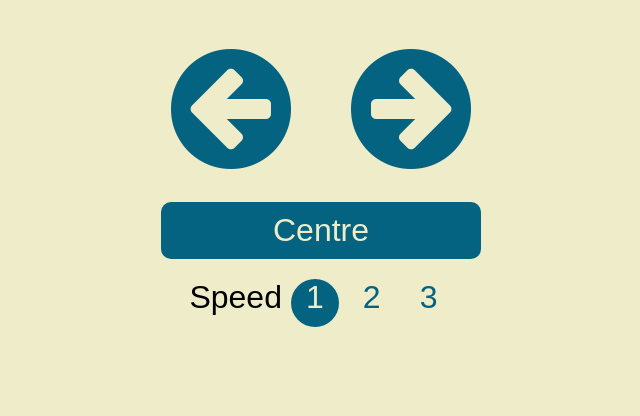
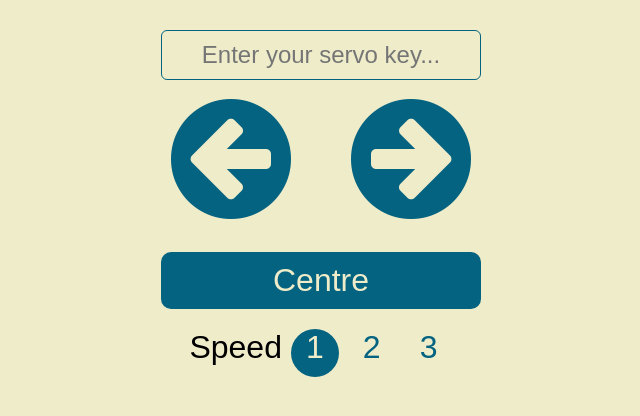
Before and after one commit to alexjfno1/eye-of-sauron, a website: page views/index.html in a window 1280 px wide. Shown: the whole page, without its empty margins (319-959 px from the left). Drawn offline with nearby package versions, Linux system fonts and the light colour scheme; no server answers; a web font is replaced by a local one.

Commit message:
Enable multiple servos to be controlled using the same app

```diff
--- a/css/index.css
+++ b/css/index.css
@@ -9,6 +9,17 @@ html, body {
 .container {
   margin: 30px auto;
   width: 320px;
+}
+
+input#servo-key {
+  box-sizing: border-box;
+  width: 100%;
+  border-radius: 6px;
+  background-color: #EFECCA;
+  border: 1px solid #046380;
+  padding: 10px;
+  font-size: 24px;
+  text-align: center;
 }
 
 .button {
--- a/js/index.js
+++ b/js/index.js
@@ -38,7 +38,8 @@ $(document).ready(function() {
   }
 
   function send(direction) {
-    socket.emit("Pi", {direction: direction, speed: servoSpeed});
+    var key = $("input#servo-key").val();
+    socket.emit("Pi-" + key, {direction: direction, speed: servoSpeed});
   }
 
 });
--- a/pi-client.js
+++ b/pi-client.js
@@ -4,12 +4,13 @@ var server = require("http").Server(app);
 var io = require("socket.io-client")("http://eye-of-sauron.herokuapp.com", {reconnect: true});
 var piblaster = require("pi-blaster.js");
 
-var position = 0.15
+var position = 0.15;
+var key = process.env.SERVO_KEY;
 
 io.on("connect", function() {
   piblaster.setPwm(17, position);
   console.log("Resetting servo position");
-  io.on("Pi", function(data) {
+  io.on("Pi-" + key, function(data) {
     move(data.direction, data.speed);
   });
 });
--- a/views/index.html
+++ b/views/index.html
@@ -10,6 +10,7 @@
   <body>
 
     <div class=container>
+      <input type=text id=servo-key placeholder="Enter your servo key...">
       <div class="button left"><i class="fa fa-arrow-circle-left"></i></div>
       <div class="button right"><i class="fa fa-arrow-circle-right"></i></div>
       <div class=centre>Centre</div>
```
